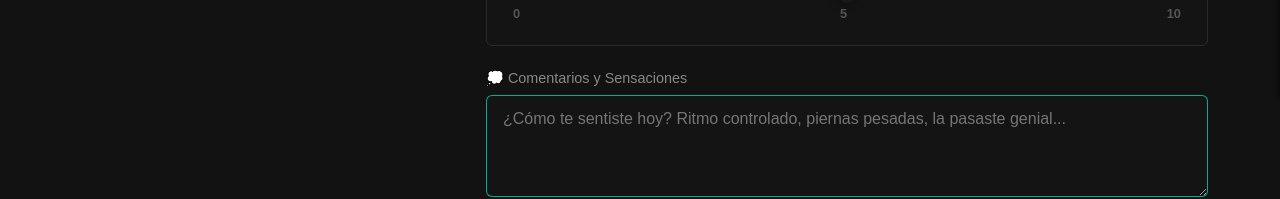
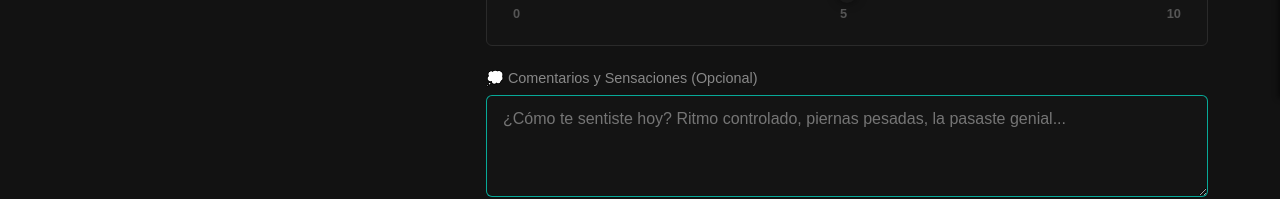
Before and after one commit to benjaeceiza/zona-ultra, a React (Vite) app in the folder frontend/: page /entrenamiento/1/1 in a window 1280 px wide. Shown: the part 722-921 px from the top of the page. Built offline with nearby package versions, Linux system fonts and the light colour scheme; no server answers; sample sign-in values are in the browser's storage.

Commit message:
label entrenamiento

```diff
--- a/frontend/src/components/views/dashboard/Dashboard.jsx
+++ b/frontend/src/components/views/dashboard/Dashboard.jsx
@@ -249,7 +249,7 @@ const Dashboard = () => {
                     {activePlan ? "Tu Semana de Ultra" : "Sin Plan Activo"}
                 </h2>
 
-                {/* --- 🔥 ACÁ INVOCAMOS TU NUEVO COMPONENTE --- */}
+
                 <div className="cards-grid">
                     {entrenamientosDisplay.length > 0 ? (
                         entrenamientosDisplay.map((item, index) => {
--- a/frontend/src/components/views/detalle-plan/TrainingDetail.jsx
+++ b/frontend/src/components/views/detalle-plan/TrainingDetail.jsx
@@ -268,7 +268,7 @@ const TrainingDetail = ({ isSemanaActiva = true }) => {
                                 </div>
 
                                 <div className="ultra-input-group">
-                                    <label>💭 Comentarios y Sensaciones</label>
+                                    <label>💭 Comentarios y Sensaciones (Opcional)</label>
                                     <textarea
                                         placeholder="¿Cómo te sentiste hoy? Ritmo controlado, piernas pesadas, la pasaste genial..."
                                         value={comentario} onChange={(e) => setComentario(e.target.value)}
```
